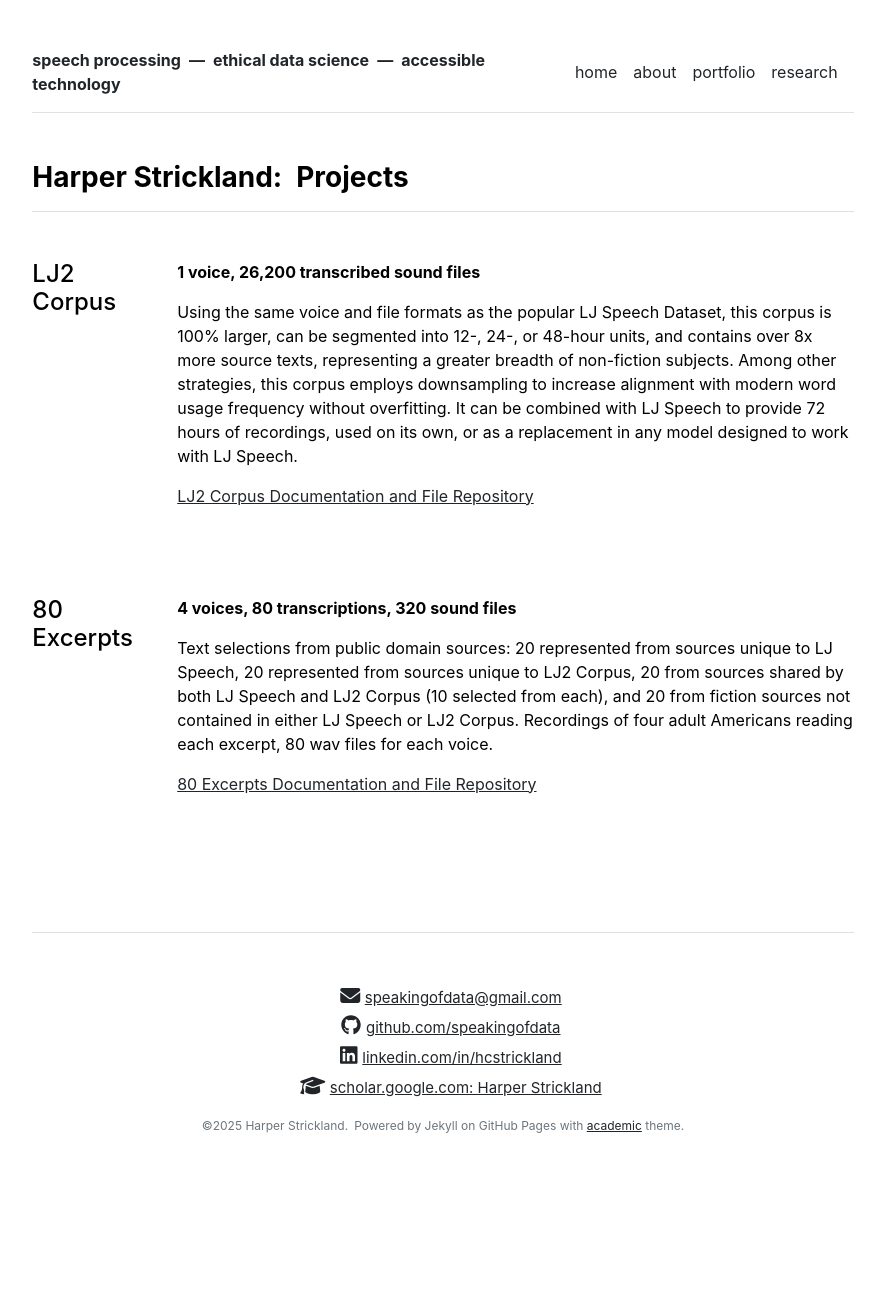
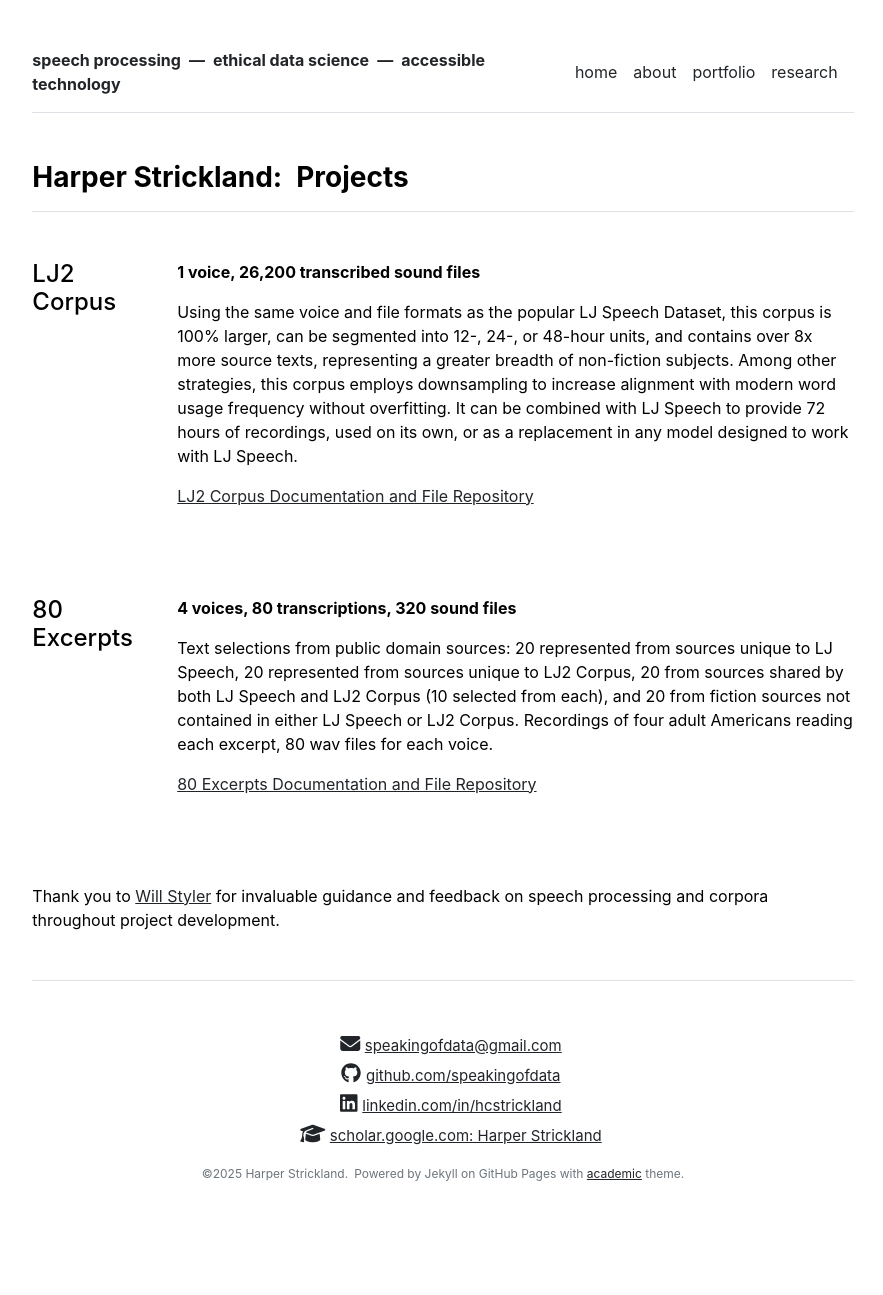
Before and after one commit to speakingofdata/speakingofdata.github.io, a Jekyll site: the page built from portfolio.md, in a window 1280 px wide. Shown: the whole page, without its empty margins (197-1080 px from the left). Built offline with Jekyll 4.4.1, drawn with Linux system fonts in a browser that asks for light colours; nearby versions of some CDN libraries; before the commit the page ends 1247 px from its top, so only the background shows below that.

Commit message:
Update portfolio.html

```diff
--- a/_layouts/portfolio.html
+++ b/_layouts/portfolio.html
@@ -20,5 +20,6 @@ layout: default
       </div>
     </div>
     {% endfor %}
+    Thank you to <a href=savethevowels.org>Will Styler</a> for invaluable guidance and feedback on speech processing and corpora throughout project development.
   </div>
 </div>
```
